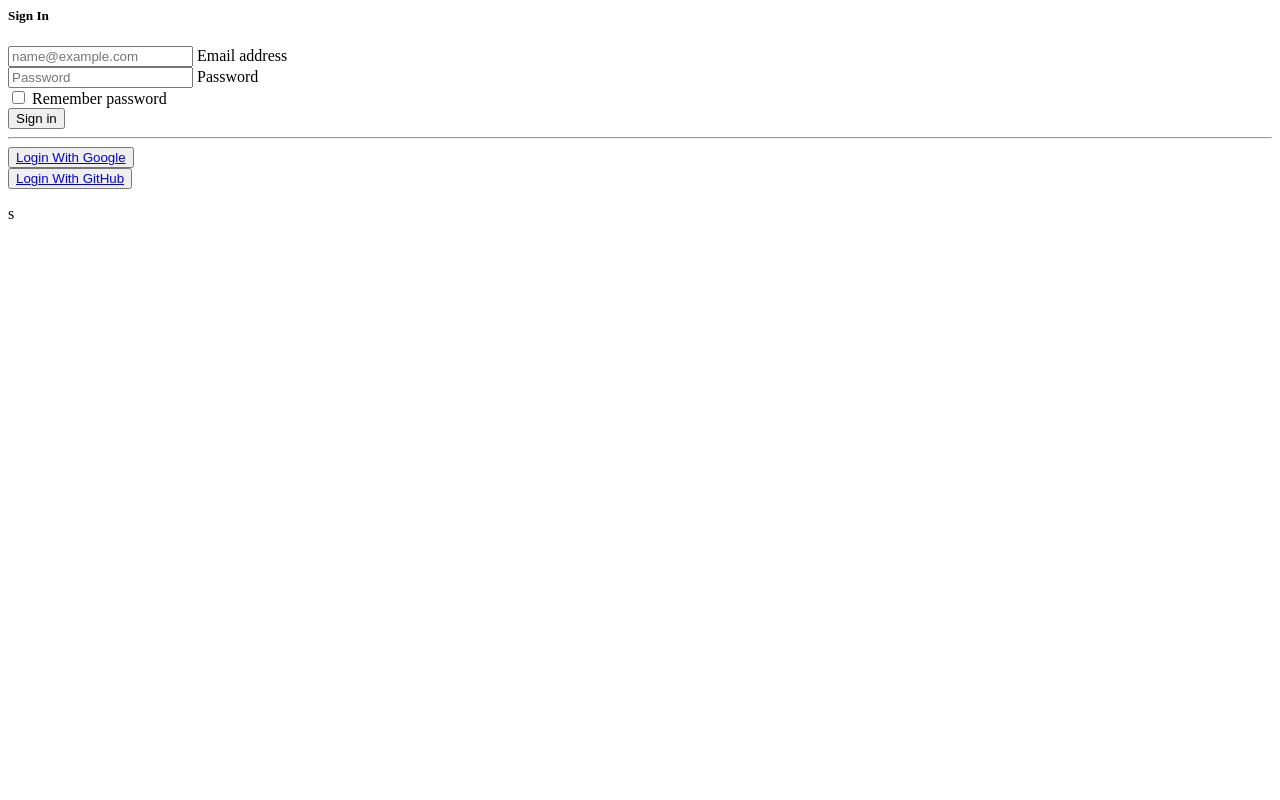
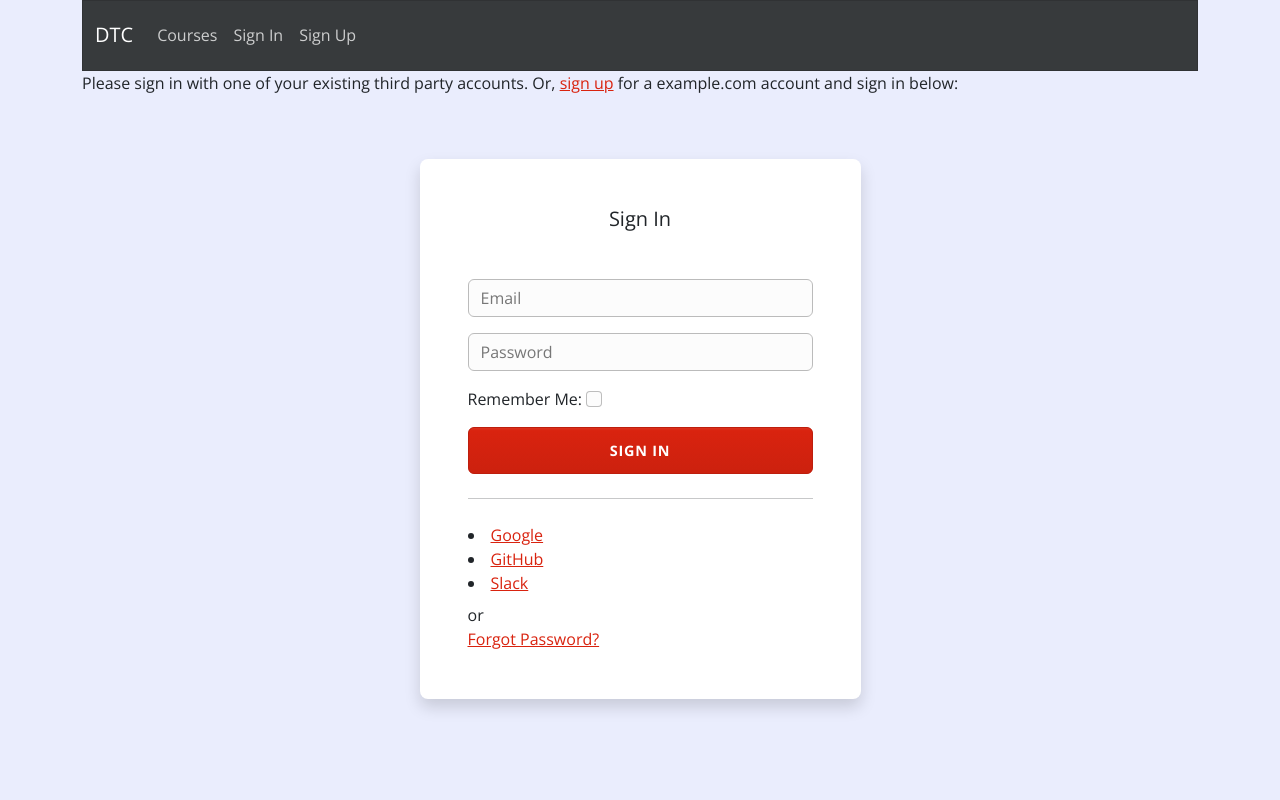
Before and after one commit to DataTalksClub/course-management-platform-old, a Django app: page /accounts/login/ in a window 1280 px wide. Run offline with Django 4.2, Linux system fonts and the light colour scheme; some libraries are stand-ins or nearby versions.

Commit message:
CustomLoginForm, styling

```diff
--- a/cmp/cmp/settings.py
+++ b/cmp/cmp/settings.py
@@ -162,6 +162,7 @@ SOCIALACCOUNT_PROVIDERS = {
     }
 }
 AUTH_USER_MODEL = 'users.User'
+ACCOUNT_FORMS = {'login': 'users.forms.CustomLoginForm'}
 
 
 
--- a/cmp/templates/base.html
+++ b/cmp/templates/base.html
@@ -1,11 +1,3 @@
-
-  <!-- <script src="https://code.jquery.com/jquery-3.3.1.slim.min.js" integrity="sha384-q8i/X+965DzO0rT7abK41JStQIAqVgRVzpbzo5smXKp4YfRvH+8abtTE1Pi6jizo" crossorigin="anonymous"></script>
-<script src="https://cdnjs.cloudflare.com/ajax/libs/popper.js/1.14.7/umd/popper.min.js" integrity="sha384-UO2eT0CpHqdSJQ6hJty5KVphtPhzWj9WO1clHTMGa3JDZwrnQq4sF86dIHNDz0W1" crossorigin="anonymous"></script>
-<script src="https://stackpath.bootstrapcdn.com/bootstrap/4.3.1/js/bootstrap.min.js" integrity="sha384-JjSmVgyd0p3pXB1rRibZUAYoIIy6OrQ6VrjIEaFf/nJGzIxFDsf4x0xIM+B07jRM" crossorigin="anonymous"></script> -->
-
-
-
-
 <!DOCTYPE html>
 {% load socialaccount %}
 {% load static %}
@@ -17,6 +9,7 @@
     {% endblock %}
   </head>
   <body>
+    <div class="container">
     {% block body %}
 
     {% if messages %}
@@ -36,21 +29,61 @@
     {% endif %}
 
     <div>
-      <strong>Menu:</strong>
-      <ul>
-        {% if user.is_authenticated %}
-        <li><a href="{% url 'account_email' %}">Change E-mail</a></li>
-        <li><a href="{% url 'account_logout' %}">Sign Out</a></li>
-        {% else %}
-        <li><a href="{% url 'account_login' %}">Sign In</a></li>
-        <li><a href="{% url 'account_signup' %}">Sign Up</a></li>
-        {% endif %}
-      </ul>
+
+
+      <nav class="navbar navbar-expand-md navbar-dark bg-dark">
+        <div class="container-fluid">
+          <a class="navbar-brand" href="#">DTC</a>
+          <button class="navbar-toggler" type="button" data-bs-toggle="collapse" data-bs-target="#navbarColor02" aria-controls="navbarColor02" aria-expanded="false" aria-label="Toggle navigation">
+            <span class="navbar-toggler-icon"></span>
+          </button>
+          <div class="collapse navbar-collapse" id="navbarColor02">
+            <ul class="navbar-nav me-auto">
+              <li class="nav-item">
+                <!-- <a class="nav-link active" href="#">Home
+                  <span class="visually-hidden">(current)</span>
+                </a> -->
+              </li>
+              <li class="nav-item">
+                <a class="nav-link" href="#">Courses</a>
+              </li>
+              {% if user.is_authenticated %}
+              <li class="nav-item">
+                <a class="nav-link" href="#">My Profile</a>
+              </li>
+              <li class="nav-item">
+                <a class="nav-link" href="{% url 'account_email' %}">Change E-mail</a>
+              </li>
+              <li class="nav-item">
+                <a class="nav-link" href="{% url 'account_logout' %}">Sign Out</a>
+              </li>
+              {% else %}
+              <li class="nav-item">
+                <a class="nav-link" href="{% url 'account_login' %}">Sign In</a>
+              </li>
+              <li class="nav-item">
+                <a class="nav-link" href="{% url 'account_signup' %}">Sign Up</a>
+              </li>
+              {% endif %}
+
+
+            </ul>
+            <!-- <form class="d-flex">
+              <input class="form-control me-sm-2" type="text" placeholder="Search">
+              <button class="btn btn-secondary my-2 my-sm-0" type="submit">Search</button>
+            </form> -->
+          </div>
+        </div>
+    </nav>
+
+
+
     </div>
     {% block content %}
     {% endblock %}
     {% endblock %}
     {% block extra_body %}
     {% endblock %}
+  </div>
   </body>
 </html>
--- /dev/null
+++ b/cmp/users/forms.py
@@ -0,0 +1,13 @@
+from allauth.account.forms import LoginForm
+from django import forms
+
+
+class CustomLoginForm(LoginForm):
+    def __init__(self, *args, **kwargs):
+        super(CustomLoginForm, self).__init__(*args, **kwargs)
+        self.fields['login'].widget = forms.TextInput(attrs={'type':'email','id':'floating-input','class': 'form-control', 'placeholder': 'Email'})
+        self.fields['password'].widget = forms.PasswordInput(attrs={'type':'password','class': 'form-control', 'placeholder': 'Password'})
+        self.fields['remember'].widget = forms.CheckboxInput(attrs={'class':'form-check-input'})
+
+        self.fields['login'].label = ''
+        self.fields['password'].label = ''
--- a/cmp/users/templates/users/account/login.html
+++ b/cmp/users/templates/users/account/login.html
@@ -1,62 +1,80 @@
-{% load socialaccount %}
-<html>
-<!-- <body>
-<h1>My Google OAuth Authentication DUPA </h1>
-{% if user.is_authenticated %}
-  <p>Welcome, You are logged in as {{ user.username }}</p>
-{% else %}
-  <a href="{% provider_login_url 'google' %}">Login With Google</a>
-  <a href="{% provider_login_url 'github' %}">Login With GitHub</a>
-  <a href="{% provider_login_url 'slack' %}">Login With Slack</a>
-{% endif %} -->
+{% extends "base.html" %}
+{% load i18n %}
+{% load account socialaccount %}
+
+{% block head_title %}{% trans "Sign In" %}{% endblock %}
+
+
+{% block content %}
+
+
+{% get_providers as socialaccount_providers %}
+
+{% if socialaccount_providers %}
+<p>{% blocktrans with site.name as site_name %}Please sign in with one
+of your existing third party accounts. Or, <a href="{{ signup_url }}">sign up</a>
+for a {{ site_name }} account and sign in below:{% endblocktrans %}</p>
+<style>
+  body {
+    background-color: #EAEDFD;
+  }
+  .btn-login {
+  font-size: 0.9rem;
+  letter-spacing: 0.05rem;
+  padding: 0.75rem 1rem;
+}
 
 
 
-<!-- </body> -->
-<body>
-  <div class="container">
+</style>
+<div class="container">
+  <!-- <div class="socialaccount_ballot"> -->
     <div class="row">
       <div class="col-sm-9 col-md-7 col-lg-5 mx-auto">
         <div class="card border-0 shadow rounded-3 my-5">
           <div class="card-body p-4 p-sm-5">
             <h5 class="card-title text-center mb-5 fw-light fs-5">Sign In</h5>
-            <form>
+            <form class="login" method="POST" action="{% url 'account_login' %}">
               <div class="form-floating mb-3">
-                <input type="email" class="form-control" id="floatingInput" placeholder="name@example.com">
-                <label for="floatingInput">Email address</label>
-              </div>
-              <div class="form-floating mb-3">
-                <input type="password" class="form-control" id="floatingPassword" placeholder="Password">
-                <label for="floatingPassword">Password</label>
+                {% csrf_token %}
+                {{ form.as_p }}
               </div>
 
-              <div class="form-check mb-3">
-                <input class="form-check-input" type="checkbox" value="" id="rememberPasswordCheck">
-                <label class="form-check-label" for="rememberPasswordCheck">
-                  Remember password
-                </label>
-              </div>
+              {% if redirect_field_value %}
+              <input type="hidden" name="{{ redirect_field_name }}" value="{{ redirect_field_value }}" />
+              {% endif %}
               <div class="d-grid">
-                <button class="btn btn-primary btn-login text-uppercase fw-bold" type="submit">Sign
-                  in</button>
-              </div>
+
+              <button class="primaryAction btn btn-primary btn-login text-uppercase fw-bold" type="submit">   {% trans "Sign In" %}
+
+              </button>
               <hr class="my-4">
-              <div class="d-grid mb-2">
-                <button class="btn btn-google btn-login text-uppercase fw-bold" type="submit">
-                  <i class="fab fa-google me-2"></i> <a href="{% provider_login_url 'google' %}">Login With Google</a>
-                </button>
-              </div>
-              <div class="d-grid">
-                <button class="btn btn-facebook btn-login text-uppercase fw-bold" type="submit">
-                  <i class="fab fa-facebook-f me-2"></i> <a href="{% provider_login_url 'github' %}">Login With GitHub</a>
-                </button>
-              </div>
+            </div>
             </form>
+            <div class="socialaccount_providers d-grid mb-2">
+
+    {% include "socialaccount/snippets/provider_list.html" with process="login" %}
+            </div>
+
+  <div class="login-or">{% trans 'or' %}</div>
+
+
+
+{% include "socialaccount/snippets/login_extra.html" %}
+
+{% else %}
+<p>{% blocktrans %}If you have not created an account yet, then please
+<a href="{{ signup_url }}">sign up</a> first.{% endblocktrans %}</p>
+{% endif %}
+<a class="button secondaryAction" href="{% url 'account_reset_password' %}">{% trans "Forgot Password?" %}</a>
+
+
+            </div>
           </div>
         </div>
       </div>
     </div>
-  </div>
-</body>
-s
-</html>
+  <!-- </div> -->
+</div>
+
+{% endblock %}
```
